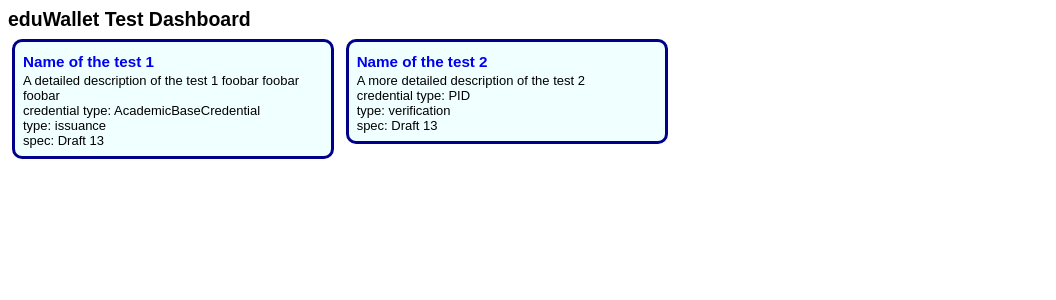
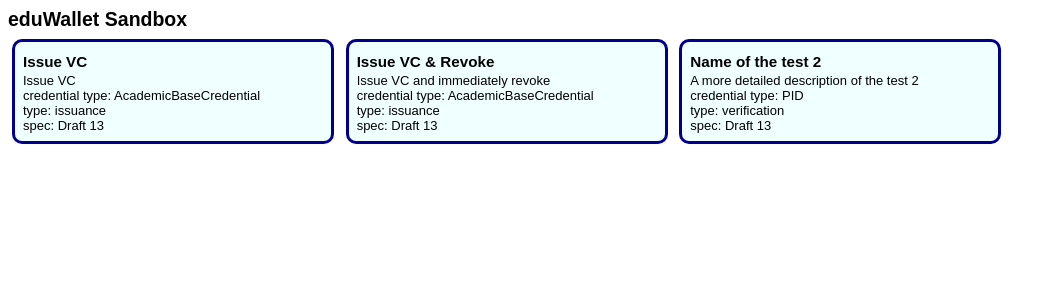
Before and after one commit to sanderhollaar/sandbox-gui, a Flask app: page / in a window 1280 px wide. Shown: the top 300 px of the page, without its empty margins (0-1056 px from the left). Run offline with Flask 3, Linux system fonts and the light colour scheme.

Commit message:
Add VC Revocation

```diff
--- a/server.py
+++ b/server.py
@@ -2,7 +2,7 @@
 import json
 import random
 import urllib.request as request
-from flask import Flask, render_template
+from flask import Flask, render_template, session
 
 
 ISSUER = 'https://agent.dev.eduwallet.nl/sandbox/api'
@@ -18,7 +18,7 @@ def randid():
 
 
 app = Flask(__name__)
-
+app.secret_key = b'secret'
 
 @app.route("/")
 def server():
@@ -61,6 +61,8 @@ def api_pre_authorized_code(id):
     if test['options'].get('tx_code', None):
         data['grants']['urn:ietf:params:oauth:grant-type:pre-authorized_code']['tx_code'] = True
 
+    session['revoke'] = test['options'].get('revoke', False)
+
     json_data = json.dumps(data).encode("utf-8")
 
     create_url = ISSUER + "/create-offer"
@@ -94,6 +96,10 @@ def api_pre_authorized_code(id):
 
 @app.route("/api/pac_status/<pac>")
 def pac_status(pac):
+    revoke = session.get('revoke')
+
+    # print(revoke)
+
     data = {
         'id': pac
     }
@@ -113,6 +119,32 @@ def pac_status(pac):
     # print(res)
 
     status = res['status']
+
+    if status == 'CREDENTIAL_ISSUED' and revoke:
+        uuid = res['uuid']
+        data = {
+            "uuid": uuid,
+            "state": 'revoke'
+            # list: <optional URI of a specific statuslist for which to set/unset the status>
+        }
+
+        headers = {
+            "Content-Type": "application/json",
+            "Authorization": f"Bearer {ISSUER_TOKEN}"
+        }
+
+        json_data = json.dumps(data).encode("utf-8")
+
+        revoke_url = ISSUER + "/revoke-credential"
+
+        req = request.Request(revoke_url, json_data, headers)
+        with request.urlopen(req) as f:
+            res = json.loads(f.read().decode())
+
+        # print(res)
+
+        status = res['state']
+
     return json.dumps(status)
 
 
--- a/static/style.css
+++ b/static/style.css
@@ -21,6 +21,7 @@ p {
 
 a {
     text-decoration: none;
+    color: inherit;
 }
 
 div.test {
--- a/templates/server.j2
+++ b/templates/server.j2
@@ -4,15 +4,15 @@
 </head>
 
 <body>
-<h2>eduWallet Test Dashboard</h2>
+<h2>eduWallet Sandbox</h2>
 {% for id, test in tests.items() %}
-    <div class=test>
-        <h3><a href="/{{ id }}">{{ test.name }}</a></h3>
+    <a href="/{{ id }}"><div class=test>
+        <h3>{{ test.name }}</h3>
         <p>{{ test.description }}</p>
         <p>credential type: {{ test.credential.type }}</p>
         <p>type: {{ test.type }}</p>
         <p>spec: {{ test.spec_version }}</p>
-    </div>
+    </div></a>
 {% endfor %}
 
 </body>
--- a/tests.json
+++ b/tests.json
@@ -1,7 +1,7 @@
 {
     "test_01": {
-        "name": "Name of the test 1",
-        "description": "A detailed description of the test 1 foobar foobar foobar ",
+        "name": "Issue VC",
+        "description": "Issue VC",
         "type": "issuance",
         "flow": "pre_authorized_code",
         "spec_version": "Draft 13",
@@ -37,6 +37,44 @@
         }
     },
     "test_02": {
+        "name": "Issue VC & Revoke",
+        "description": "Issue VC and immediately revoke",
+        "type": "issuance",
+        "flow": "pre_authorized_code",
+        "spec_version": "Draft 13",
+        "credential": {
+            "type": "AcademicBaseCredential",
+            "claims": {
+                "_ttl": ["31104000"],
+                "sub": ["43e27e05-a688-41df-ab1e-b74271fe02c6"],
+                "eduperson_unique_id": ["43e27e05-a688-41df-ab1e-b74271fe02c6"],
+                "given_name": ["Sharon"],
+                "family_name": ["Hankins"],
+                "name": ["Sharon Hankins"],
+                "schac_home_organisation": ["UvH.nl"],
+                "email": ["eduwallet.test+shankins.uvh@gmail.com"],
+                "eduperson_affiliation": [
+                    "student",
+                    "member"
+                ],
+                "eduperson_scoped_affiliation": [
+                    "student@uvh.nl",
+                    "member@uvh.nl"
+                ],
+                "eduperson_entitlement": [
+                    "urn:mace:dir:entitlement:common-lib-terms-example"
+                ],
+                "eduperson_assurance": [
+                    "https://refeds.org/assurance"
+                ]
+            }
+        },
+        "options": {
+            "tx_code": true,
+            "revoke": true
+        }
+    },
+    "test_03": {
         "name": "Name of the test 2",
         "description": "A more detailed description of the test 2",
         "type": "verification",
```
Also changed, not shown: templates/test.j2 (+6 -3 lines).
